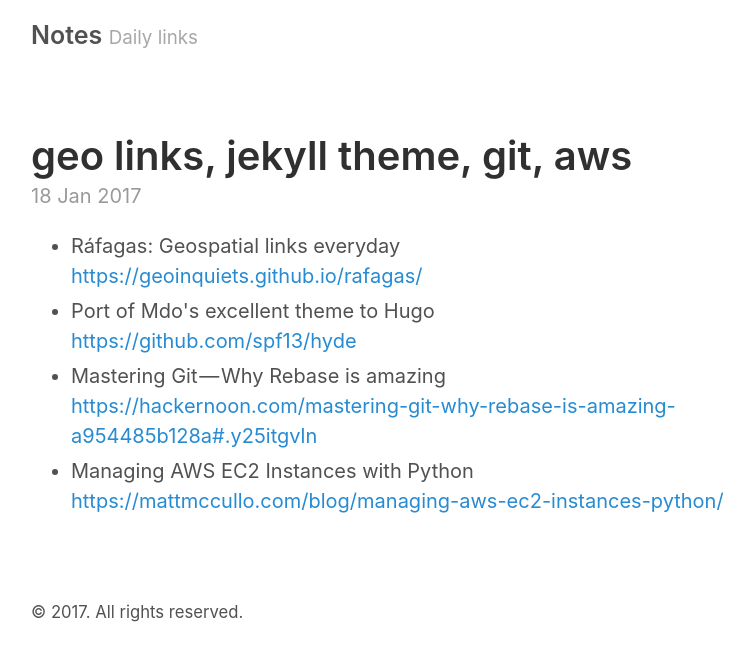
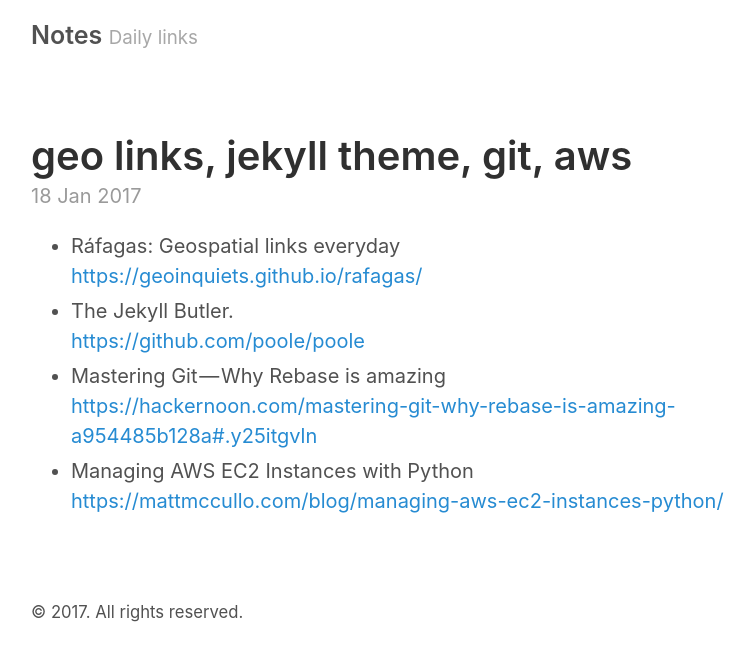
Before and after one commit to mpuig/mpuig.github.io, a Jekyll site: the page built from _posts/2017-02-18-links.md, in a window 1280 px wide. Shown: the top 661 px of the page, without its empty margins (259-1014 px from the left). Built offline with Jekyll 4.4.1, drawn with Linux system fonts in a browser that asks for light colours.

Commit message:
note update

```diff
--- a/_posts/2017-02-18-links.md
+++ b/_posts/2017-02-18-links.md
@@ -7,8 +7,8 @@
     link: https://geoinquiets.github.io/rafagas/
 
   - keyw: "jekyll theme"
-    desc: "Port of Mdo's excellent theme to Hugo"
-    link: https://github.com/spf13/hyde
+    desc: "The Jekyll Butler."
+    link: https://github.com/poole/poole
 
 
   - keyw: "git"
```
